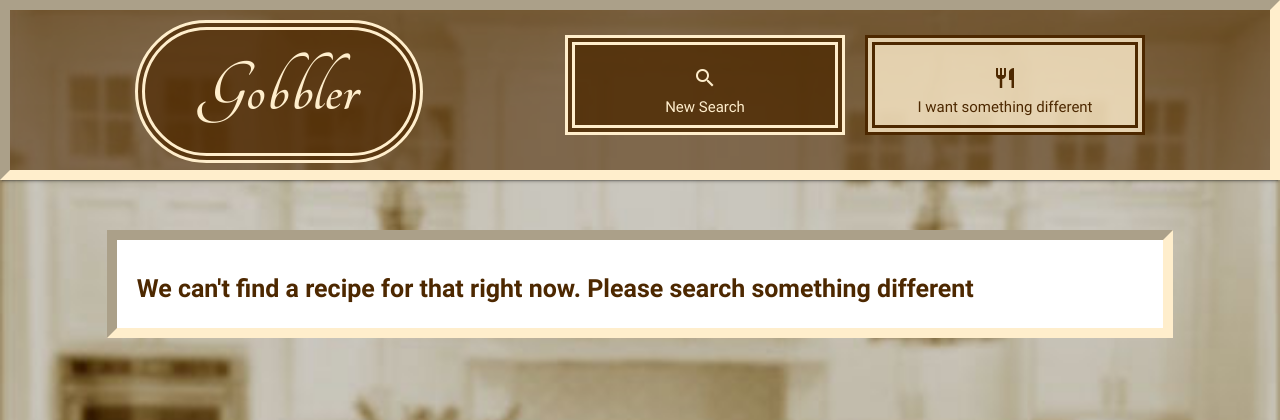
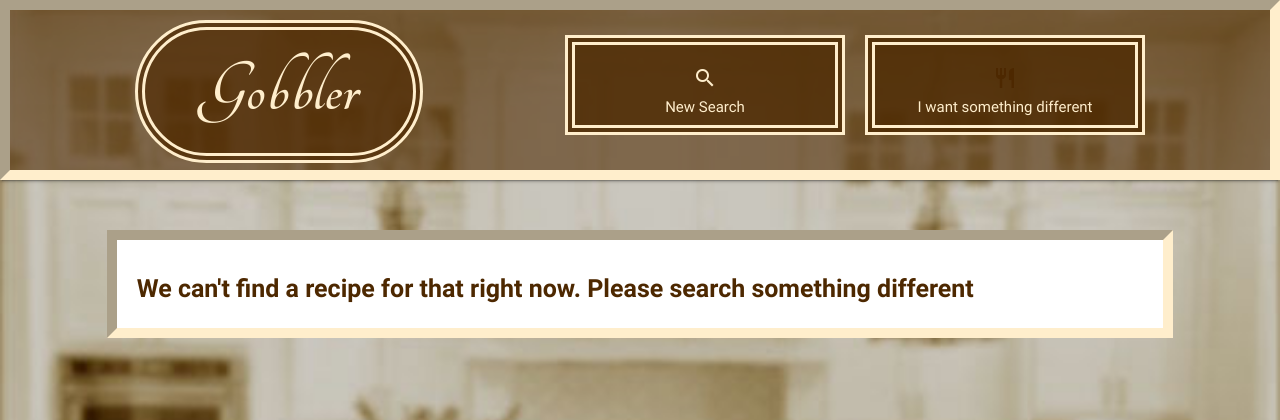
Before and after one commit to kcalderon87/Gobbler, a PHP site: page /gobbler_page2.html in a window 1280 px wide, with the pointer over the restyled element. Shown: the top 420 px of the page. Run offline with PHP 8.4, Linux system fonts and the light colour scheme; some libraries are stand-ins or nearby versions.

Commit message:
another css update

```diff
--- a/assets/CSS/gobbler.css
+++ b/assets/CSS/gobbler.css
@@ -116,7 +116,7 @@ h2 {
     height:100px;
     width: 280px;
 }
-.pg2btns2:hover {
+.pg2btns2:focus {
 	background: rgba(255,238,204, 0.8);
 	color: #4d2800;
 	border: 10px double #4d2800;
```
